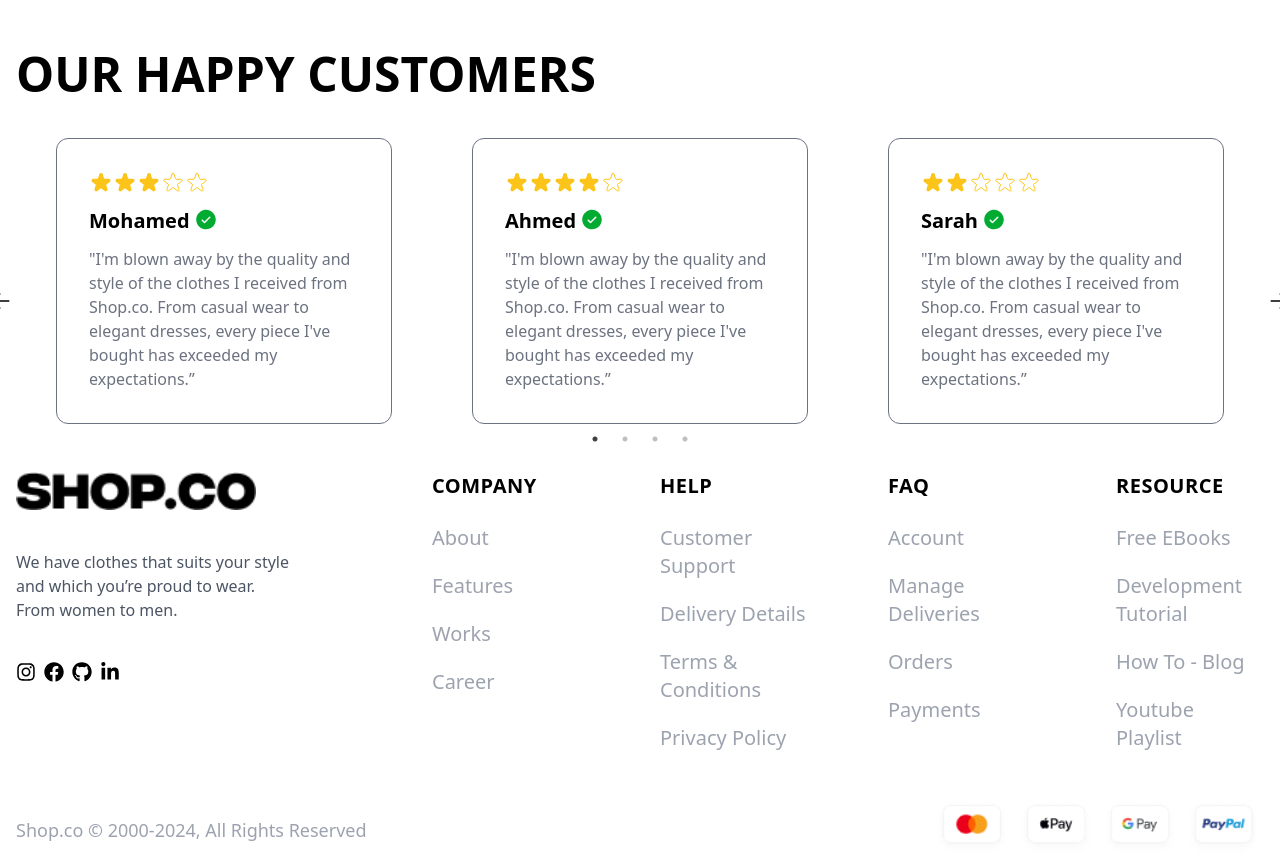
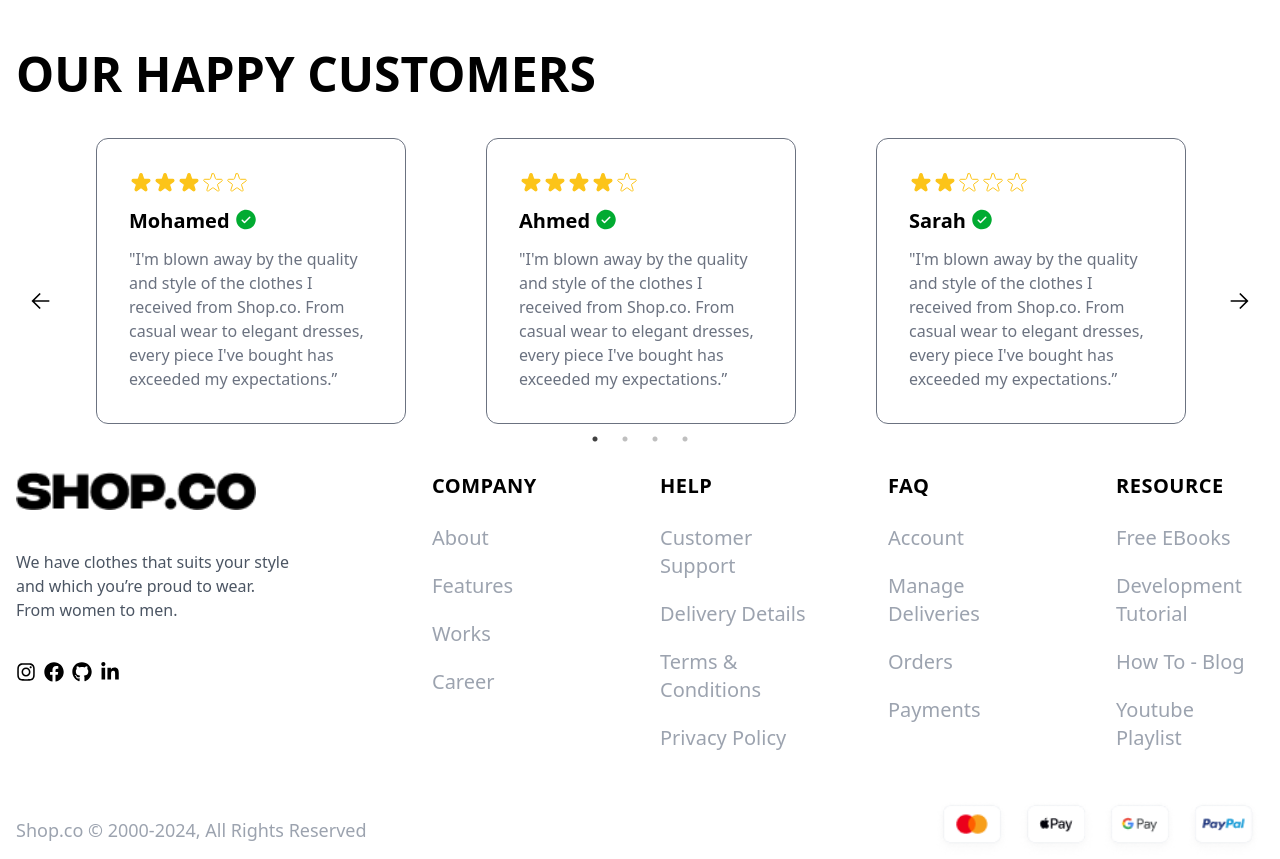
Before and after one commit to ezzattarek14/E-commerce, a React (Vite) app in the folder Front-end/: page / in a window 1280 px wide. Shown: the part 2420-3279 px from the top of the page. Built offline with nearby package versions, Linux system fonts and the light colour scheme.

Commit message:
Update ReviewSection.jsx

```diff
--- a/Front-end/src/feature/Home/ReviewSection.jsx
+++ b/Front-end/src/feature/Home/ReviewSection.jsx
@@ -86,7 +86,7 @@ function ReviewSection() {
       <h1 className="font-extrabold text-5xl uppercase mb-10">
         OUR HAPPY CUSTOMERS
       </h1>
-      <Slider {...settings} className="hidden md:block">
+      <Slider {...settings} className="hidden md:block mx-10">
         {data.map((item, index) => (
           <Review
             key={index}
@@ -96,7 +96,7 @@ function ReviewSection() {
           />
         ))}
       </Slider>
-      <Slider {...RespSettings} className="block md:hidden">
+      <Slider {...RespSettings} className="block md:hidden mx-10">
         {data.map((item, index) => (
           <Review
             key={index}
```
